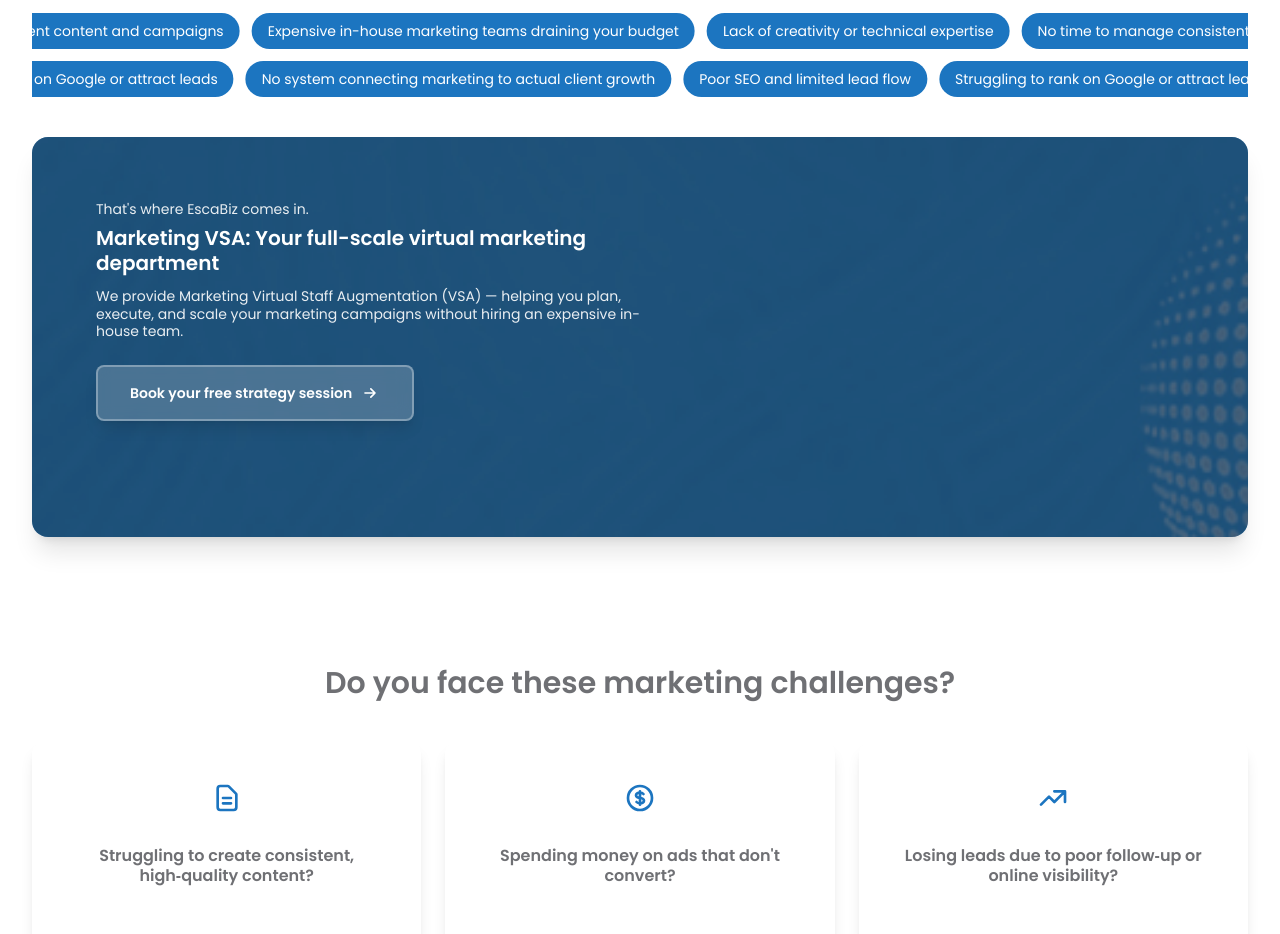
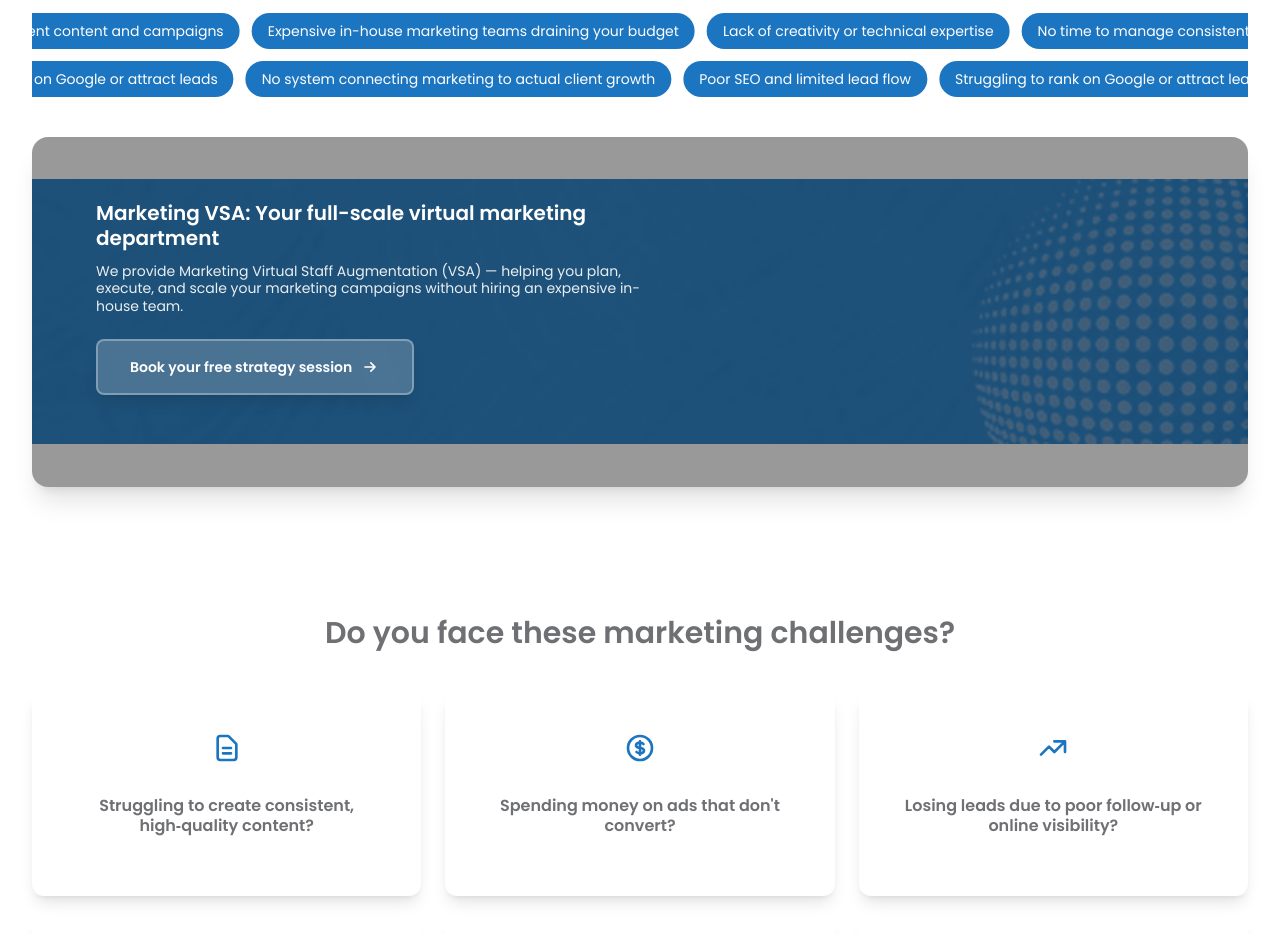
Before and after one commit to Sharmeen-Rauf/escabiz, a Next.js app: page /virtual-staff-augmentation/marketing-vsa in a window 1280 px wide. Shown: the part 1260-2194 px from the top of the page. Built offline with nearby package versions, Linux system fonts and the light colour scheme.

Commit message:
Adjust image overlay section on Marketing VSA page: reduce minimum height for better layout adaptability, switch image class to 'object-contain' for improved display, and remove redundant text for a cleaner presentation.

```diff
--- a/src/app/virtual-staff-augmentation/marketing-vsa/page.tsx
+++ b/src/app/virtual-staff-augmentation/marketing-vsa/page.tsx
@@ -176,14 +176,14 @@ export default function MarketingVSAPage() {
             </div>
 
             {/* Image Overlay Section */}
-            <div className="relative rounded-2xl overflow-hidden shadow-xl min-h-[400px]">
+            <div className="relative rounded-2xl overflow-hidden shadow-xl min-h-[300px] md:min-h-[350px]">
               {/* Background Image */}
               <div className="absolute inset-0 z-0">
                 <Image
                   src="/11%20%281%29.jpg"
                   alt="Marketing VSA"
                   fill
-                  className="object-cover"
+                  className="object-contain"
                   priority
                 />
               </div>
@@ -193,9 +193,6 @@ export default function MarketingVSAPage() {
 
               {/* Content Overlay */}
               <div className="relative z-20 flex flex-col justify-center h-full p-8 md:p-12 lg:p-16 max-w-2xl">
-                <p className="text-xs sm:text-xs md:text-sm text-white/90 leading-tight font-normal mb-2">
-                  That&apos;s where EscaBiz comes in.
-                </p>
                 <h6 className="text-sm sm:text-base md:text-lg lg:text-xl font-semibold text-white leading-tight mb-3">
                   Marketing VSA: Your full-scale virtual marketing department
                 </h6>
```
